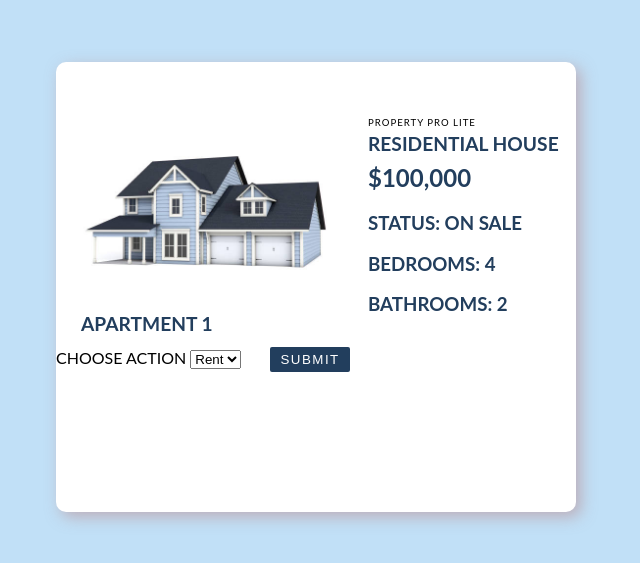
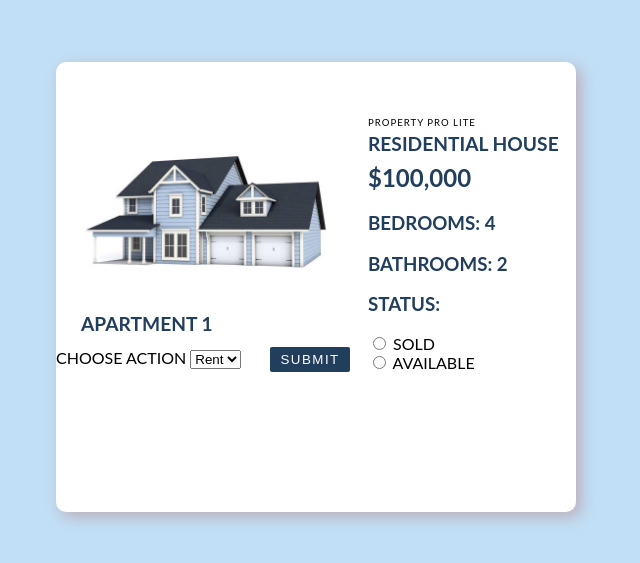
Before and after one commit to Luqman011/PropertyPro-Lite, a plain HTML site: page html/details.html in a window 1280 px wide. Shown: the part 113-676 px from the top of the page, without its empty margins (324-964 px from the left). Drawn offline with Linux system fonts and the light colour scheme.

Commit message:
feat(markup): Delivers the codes for details page.
- Add html code for markup radio button
- Add html codes for property details page.

[delivers #167163843]

```diff
--- a/html/details.html
+++ b/html/details.html
@@ -26,20 +26,31 @@
 
 
      		</select>
-     		<button class="btn"> Submit</button>
+			 <button class="btn"> Submit</button>
+
 
      	</div>
      	<div class="product">
 
      		<p>PROPERTY PRO LITE</p>
-     		<h1>Residential House</h1>
+			 <h1>Residential House</h1>
+
 
      		<h2>$100,000</h2>
 
 
-     		<h3>status: on Sale </h3>
+
+
+
      		<h3>bedrooms: 4</h3>
-     		<h3>Bathrooms: 2</h3>
+			 <h3>Bathrooms: 2</h3 >
+
+				<h3>status:</h3>
+
+				<div class="status">
+						<input type="radio" name="house" value="sold"> SOLD<br>
+<input type="radio" name="house" value="available"> AVAILABLE<br>
+				</div>
 
 
 
```
